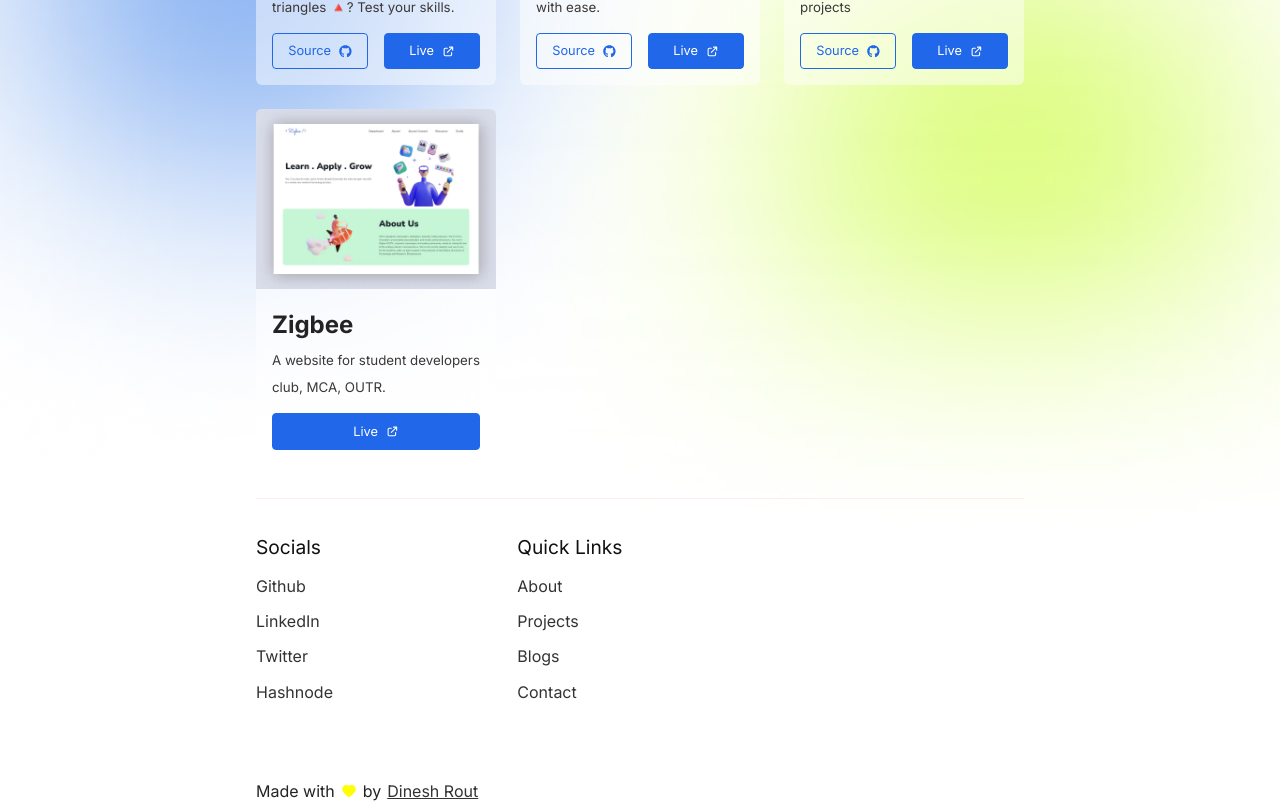
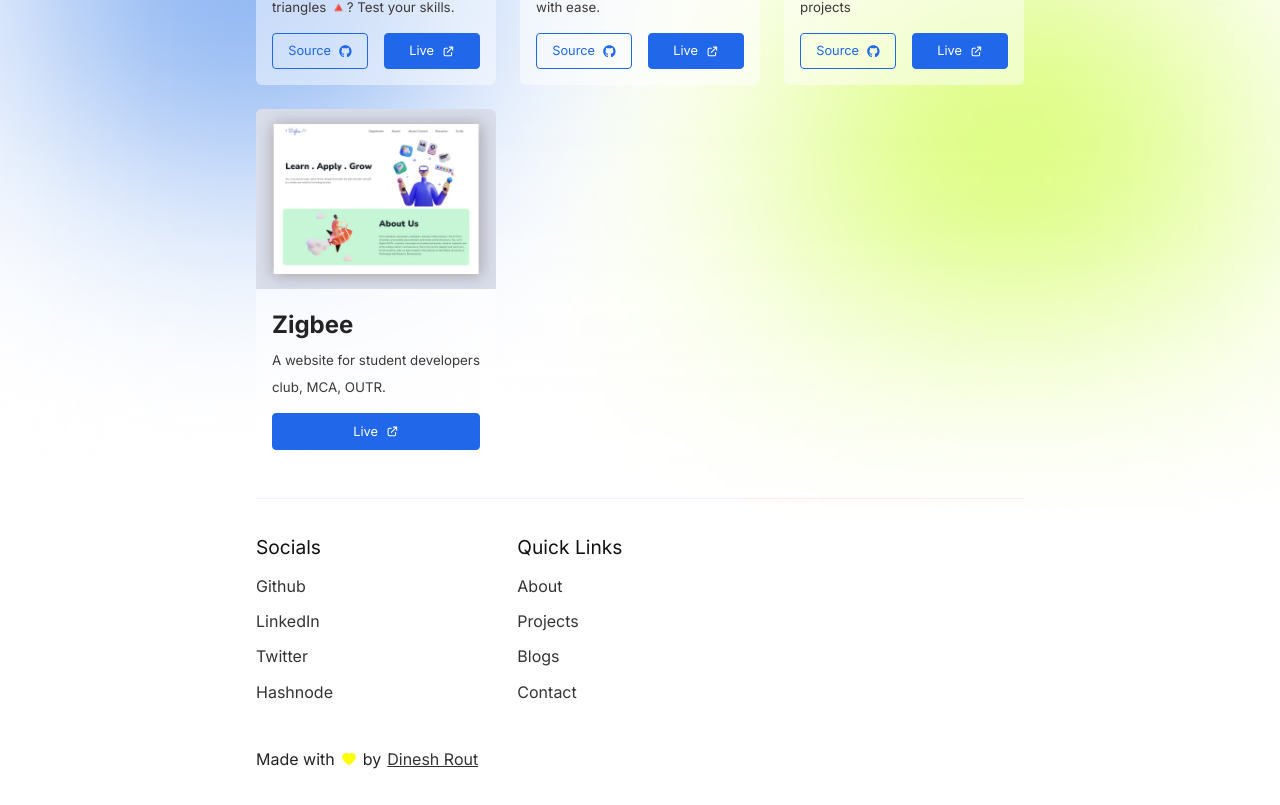
Before and after one commit to DineshRout779/my-portfolio, a React (Create React App) app: page /projects in a window 1280 px wide. Shown: the part 1301-2106 px from the top of the page. Built offline with nearby package versions, Linux system fonts and the light colour scheme; no server answers.

Commit message:
UI changes

```diff
--- a/src/components/Footer.jsx
+++ b/src/components/Footer.jsx
@@ -97,7 +97,8 @@ const SiteRouterLink = styled(Link)`
 `;
 
 const Attribution = styled.div`
-  margin-top: 2em;
+  margin: 2em 0;
+  margin-top: 0;
   display: flex;
   align-items: center;
   gap: 6px;
```
